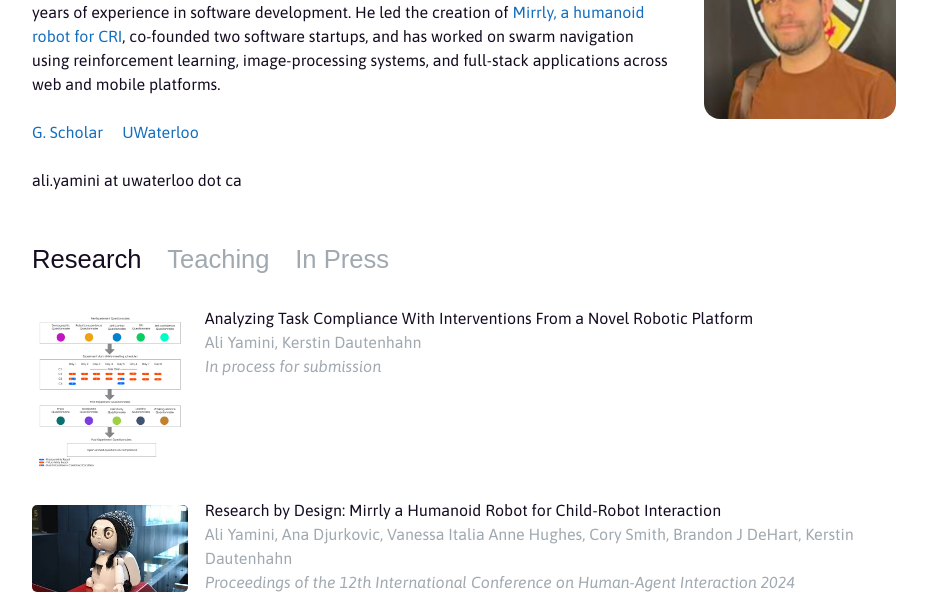
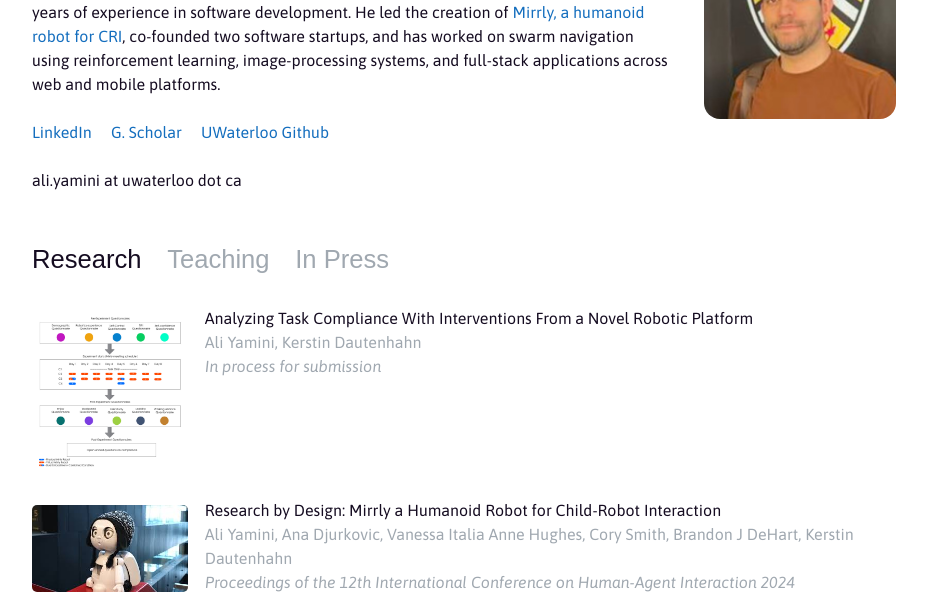
Before and after one commit to opeerator/new_webpage, a plain HTML site: page index.html in a window 1280 px wide. Shown: the part 212-806 px from the top of the page, without its empty margins (176-1103 px from the left). Drawn offline with nearby package versions, Linux system fonts and the light colour scheme.

Commit message:
add links.

```diff
--- a/index.html
+++ b/index.html
@@ -50,9 +50,10 @@
             </div> -->
             <br>
             <!-- <a href="javascript:toggle_bio()">Formal Bio</a>&nbsp;&nbsp;&nbsp;&nbsp; -->
-            <!-- <a href="https://www.linkedin.com/in/ali-yamini/">LinkedIn</a>&nbsp;&nbsp;&nbsp;&nbsp; -->
+            <a href="https://www.linkedin.com/in/ali-yamini/">LinkedIn</a>&nbsp;&nbsp;&nbsp;&nbsp;
             <a href="https://scholar.google.com/citations?user=baqkEqAAAAAJ&hl=en">G. Scholar</a>&nbsp;&nbsp;&nbsp;&nbsp;
             <a href="https://uwaterloo.ca/social-intelligent-robotics-research-lab/profiles/ali-yamini">UWaterloo</a>
+            <a href="https://github.com/opeerator">Github</a>&nbsp;&nbsp;&nbsp;&nbsp;
             <br><br>
             ali.yamini at uwaterloo dot ca
             <br><br>
```
